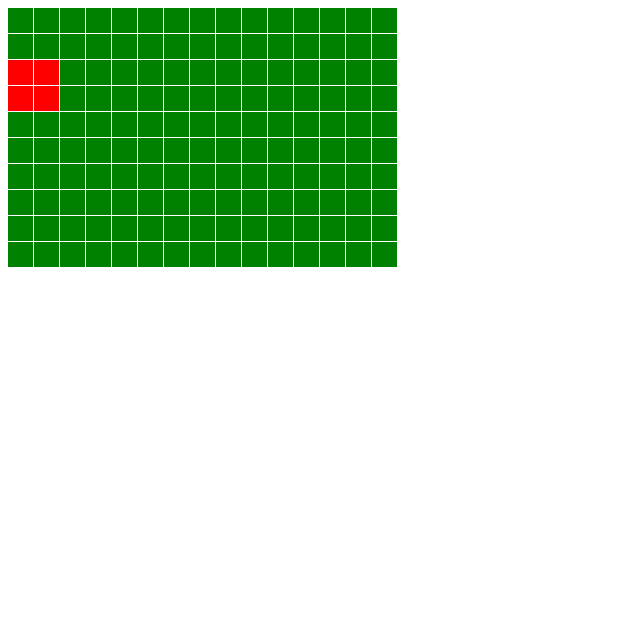
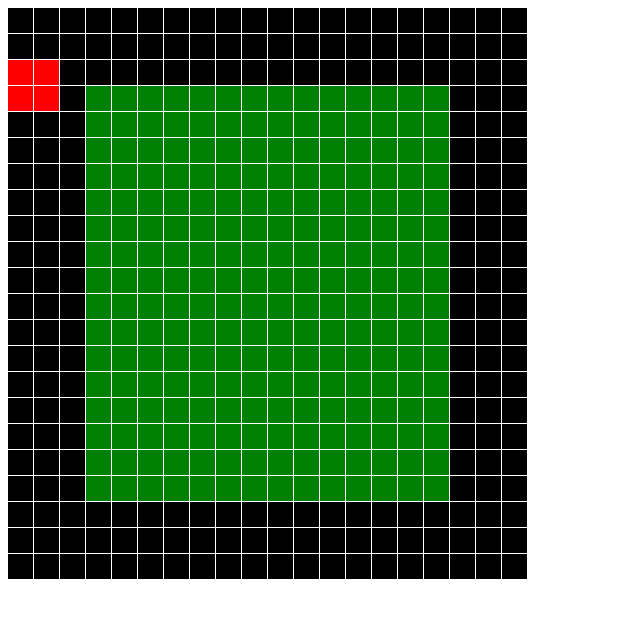
Before and after one commit to KriftyKoding/sno-Co, a website built with webpack: page dist/index.html in a window 1280 px wide. Shown: the whole page, without its empty margins (0-640 px from the left). Built offline with nearby package versions, Linux system fonts and the light colour scheme.

Commit message:
add outer edge to game

```diff
--- a/src/modules/moving.js
+++ b/src/modules/moving.js
@@ -1,7 +1,7 @@
 function moving() {
   const domBody = document.body;
-  const gridRowLength = 15;
-  const gridColumnLength = 10;
+  const gridRowLength = 20;
+  const gridColumnLength = 22;
   const gridDivArray = [];
   const tetrominoArray = [];
   const takeTilesArray = [];
@@ -10,6 +10,7 @@ function moving() {
 
   shapeCreation();
   createGrid();
+  outerEdge();
   newShape(true);
   movementControlFunction();
 
@@ -93,19 +94,46 @@ function moving() {
   //  } else {
   //  }
   //}
+  /////////////////////////////////////////////////////////
+  //out of bounds area
+  //////////
+  function outerEdge () {
+    let outerEdgeSize = 3
+    for (let i = 0; i < gridRowLength * outerEdgeSize; i++) { // shows 0, then 1, then 2
+      //top rows
+      gridDivArray[i].classList.add("outOffBounds");
+      ////bottom rows
+      const outOfBoundBottom = gridColumnLength* gridRowLength - gridRowLength* 3 + i;
+      gridDivArray[outOfBoundBottom].classList.add("outOffBounds");
+    }
+
+    for (let i = 0; i < (gridColumnLength* gridRowLength - gridColumnLength + 4); i += gridRowLength) { // shows 0, then 1, then 2
+      console.log("start");
+      for (let j = 0; j < outerEdgeSize; j++) { // shows 0, then 1, then 2
+        const outOfBoundRight = (i+j);
+        const outOfBoundLeft = (i+j+gridRowLength-3);
+        gridDivArray[outOfBoundRight].classList.add("outOffBounds");
+        gridDivArray[outOfBoundLeft].classList.add("outOffBounds");
+      }
+    }
+  }
+
 
   /////////////////////////////////////////////////////////
   //NewShape/FirstShape
   /////////////////////////////////////////////////////////
   function newShape(startShape = false) {
+    //if in outer ring
+
+
     if (startShape === true) {
       nextObject = tetrominoArray[selectRandomObject()];
       //nextObject = singleShape;
     } else {
       let activeObjectArray = objectGridLocationCalc();
       activeObjectArray.forEach((tileNum) => {
-        gridDivArray[tileNum].classList.add("taken");
-        takeTilesArray.push(gridDivArray[tileNum]);
+      gridDivArray[tileNum].classList.add("taken");
+      takeTilesArray.push(gridDivArray[tileNum]);
       });
     }
     currentObject = nextObject;
--- a/src/style.css
+++ b/src/style.css
@@ -6,6 +6,9 @@
     background-color: green;
 }
 
+.outOffBounds {
+    background-color: black;
+}
 .red {
     background-color: red;
 }
```
Also changed, not shown: dist/index.bundle.js.
